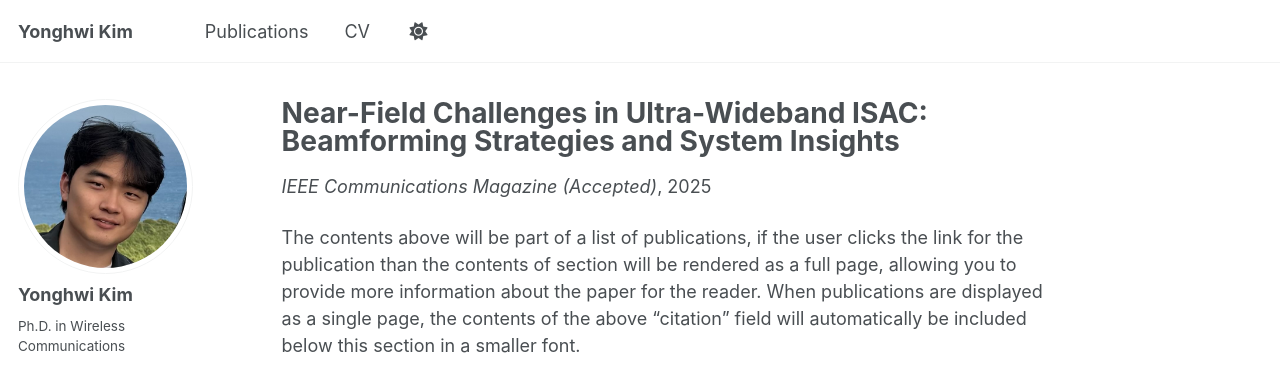
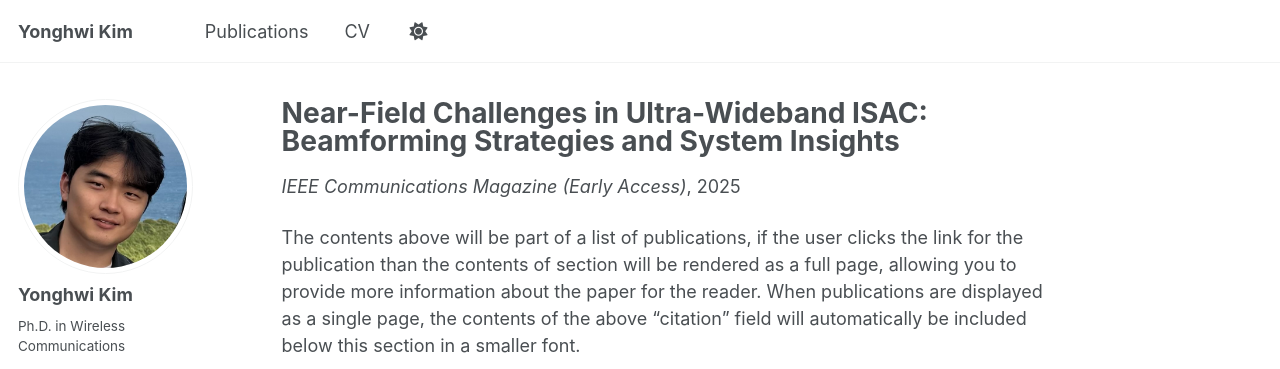
Before and after one commit to yonghwi-erickim/yonghwi-erickim.github.io, a Jekyll site: the page built from _publications/commag25.md, in a window 1280 px wide and 1134 px high. Shown: the top 369 px of the window. Built offline with Jekyll 4.4.1, drawn with Linux system fonts in a browser that asks for light colours; some web fonts are replaced; a script that is not in the unit is left out.

Commit message:
Update publication details for commag25

```diff
--- a/_publications/commag25.md
+++ b/_publications/commag25.md
@@ -5,8 +5,8 @@ category: manuscripts
 permalink: /publication/commag25
 excerpt: 'Near-field, integrated sensing and communications (ISAC)'
 date: 2025-12-01
-venue: 'IEEE Communications Magazine (Accepted)'
-paperurl: 'https://arxiv.org/pdf/2508.18810'
+venue: 'IEEE Communications Magazine (Early Access)'
+paperurl: 'https://ieeexplore.ieee.org/document/11503877'
 citation: 'Y. Kim, <i>et al.,</i> (2025). &quot;Near-Field Challenges in Ultra-Wideband ISAC: Beamforming Strategies and System Insights.&quot; <i>IEEE Comm. Mag., arXiv</i> 2508.18810'
 ---
 
```
